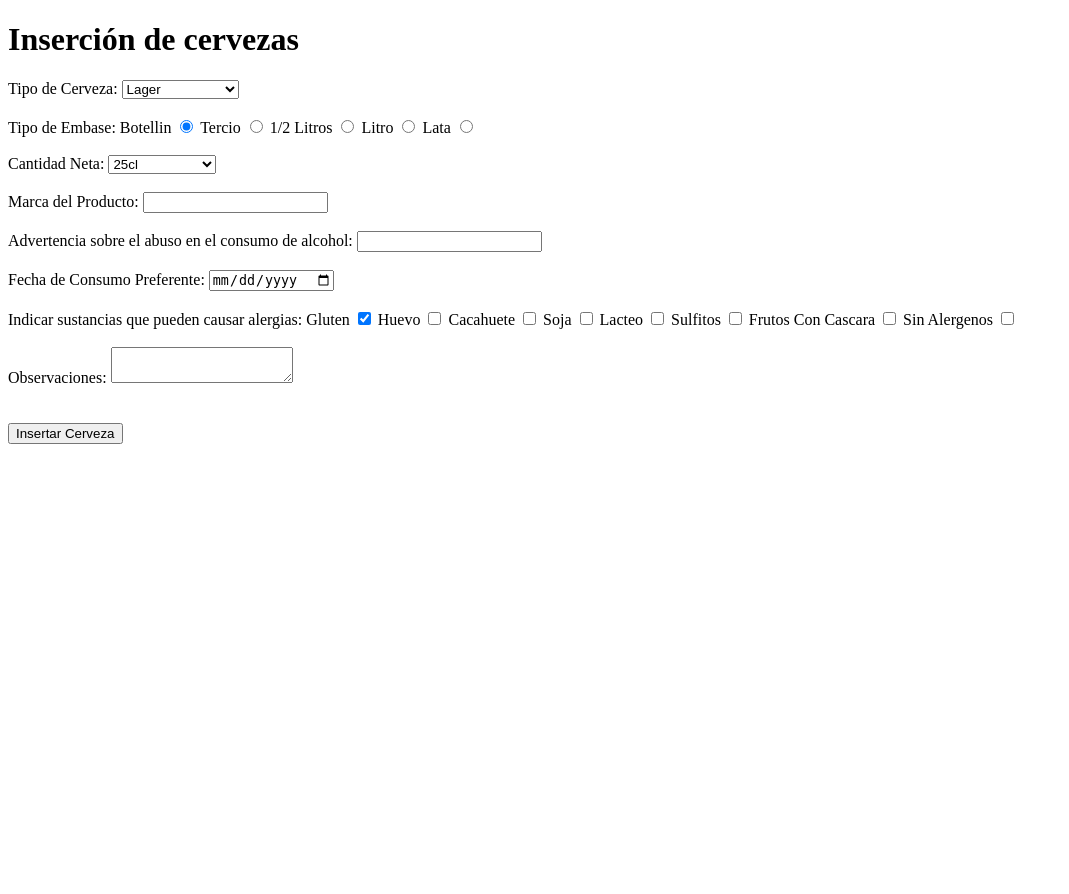
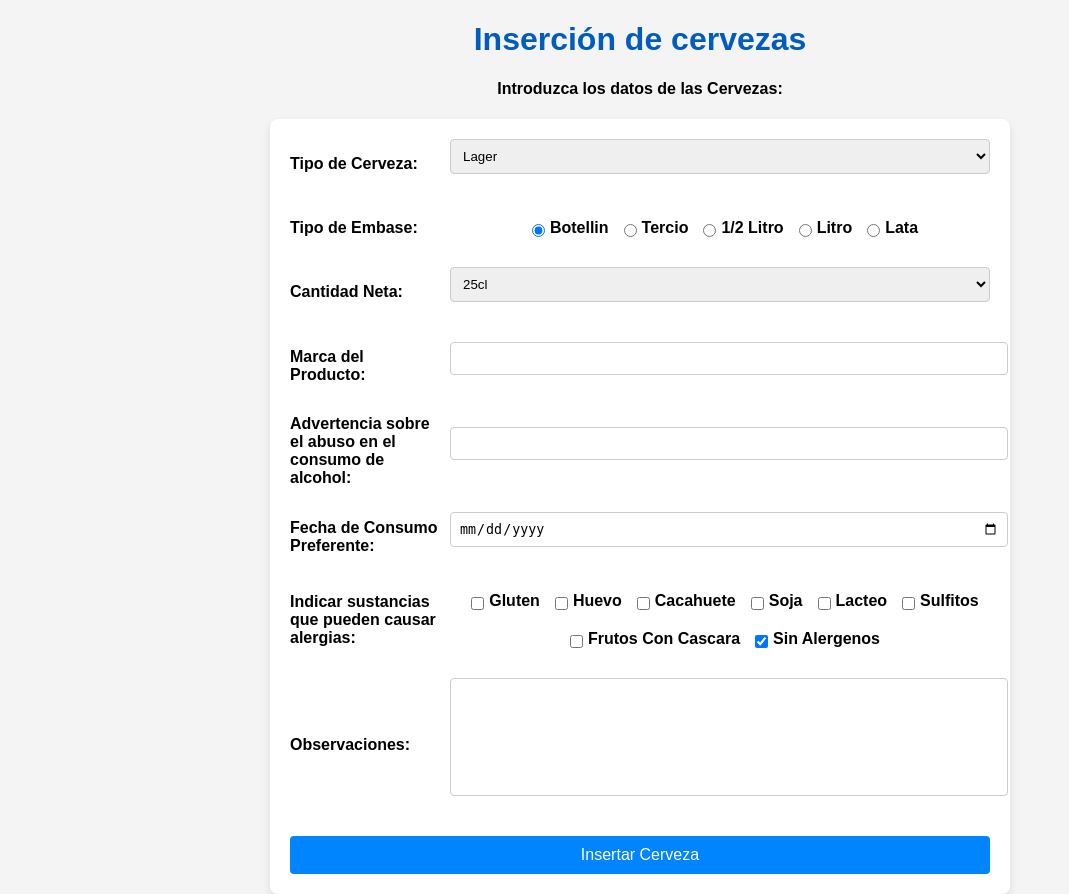
Before and after one commit to rarias1898/entornoservidorPHP, a PHP site: page /cervezas/index.php in a window 1280 px wide. Shown: the whole page, without its empty margins (0-1069 px from the left). Before the commit the page ends 444 px from the top, so only its background shows below. Run offline with PHP 8.4, Linux system fonts and the light colour scheme.

Commit message:
Terminado ej de las cervezas

```diff
--- a/cervezas/index.php
+++ b/cervezas/index.php
@@ -3,12 +3,16 @@
 <head>
   <meta charset="UTF-8">
   <meta name="viewport" content="width=device-width, initial-scale=1.0">
+  <link rel="stylesheet" href="./styles/styles.css">
   <title>Cervezas</title>
 </head>
 <body>
   <h1>Inserción de cervezas</h1>
 
+  <h4>Introduzca los datos de las Cervezas:</h4>
+
   <form action="listaCervezas.php" method="post">
+    <div class="form-group">
       <label for="tipoCerveza">Tipo de Cerveza: </label>
       <select name="tipoCerveza" id="">
         <option value="Lager">Lager</option>
@@ -28,87 +32,91 @@
         <option value="Weisbier">Weisbier</option>
         <option value="Witbier">Witbier</option>
       </select>
+    </div>
 
-    <br><br>
+    <div class="form-group">
+      <label for="tipoEmbase">Tipo de Embase: </label>
+      <div class="radio-group">
+        <input type="radio" name="tipo" id="tipo1" value="Botellin" checked>
+        <label for="botellin">Botellin</label>
 
-    <label for="tipoEmbase">Tipo de Embase: </label>
-    <label for="botellin">Botellin</label>
-    <input type="radio" name="tipo" id="tipo1" value="Botellin" checked>
+        <input type="radio" name="tipo" id="tipo2" value="Tercio">
+        <label for="tercio">Tercio</label>
 
-    <label for="tercio">Tercio</label>
-    <input type="radio" name="tipo" id="tipo2" value="Tercio">
+        <input type="radio" name="tipo" id="tipo3" value="1/2 litro">
+        <label for="1/2litro">1/2 Litro</label>
 
-    <label for="1/2litro">1/2 Litros</label>
-    <input type="radio" name="tipo" id="tipo3" value="1/2 litro">
+        <input type="radio" name="tipo" id="tipo4" value="Litro">
+        <label for="litro">Litro</label>
 
-    <label for="litro">Litro</label>
-    <input type="radio" name="tipo" id="tipo4" value="Litro">
+        <input type="radio" name="tipo" id="tipo5" value="Lata">
+        <label for="lata">Lata</label>
+      </div>
+    </div>
 
-    <label for="lata">Lata</label>
-    <input type="radio" name="tipo" id="tipo5" value="Lata">
-
-    <br><br>
-
+    <div class="form-group">
       <label for="cantidadNeta">Cantidad Neta: </label>
       <select name="cantidadNeta" id="">
         <option value="25cl">25cl</option>
         <option value="33cl">33cl</option>
         <option value="1litro">1 Litro</option>
         <option value="1/2litro">1/2 Litro</option>
-      <option value="2litro">2 Litro</option>
+        <option value="2litro">2 Litros</option>
         <option value="barril25litro">Barril 25 Litros</option>
       </select>
+    </div>
 
-    <br><br>
-
+    <div class="form-group">
       <label for="marca">Marca del Producto: </label>
       <input type="text" name="marca" id="">
+    </div>
 
-    <br><br>
-
+    <div class="form-group">
       <label for="advertencia">Advertencia sobre el abuso en el consumo de alcohol: </label>
       <input type="text" name="advertencia" id="">
+    </div>
 
-    <br><br>
-
+    <div class="form-group">
       <label for="consumoPreferente">Fecha de Consumo Preferente: </label>
       <input type="date" name="consumoPreferente" id="">
+    </div>
 
-    <br><br>
+    <div class="form-group">
+      <label for="alergenos">Indicar sustancias que pueden causar alergias: </label>
+      <div class="checkbox-group">
+        <input type="checkbox" name="aler[]" id="gluten" value="Gluten">
+        <label for="gluten">Gluten</label>
 
-    <label for="alergenos">Indicar sustancias que pueden causar alergias: </label>
-    <label for="gluten">Gluten</label>
-    <input type="checkbox" name="aler" id="gluten" value="Gluten" checked>
+        <input type="checkbox" name="aler[]" id="huevo" value="Huevo">
+        <label for="huevo">Huevo</label>
 
-    <label for="huevo">Huevo</label>
-    <input type="checkbox" name="aler" id="huevo" value="Huevo">
+        <input type="checkbox" name="aler[]" id="cacahuete" value="Cacahuete">
+        <label for="cacahuete">Cacahuete</label>
 
-    <label for="cacahuete">Cacahuete</label>
-    <input type="checkbox" name="aler" id="cacahuete" value="Cacahuete">
+        <input type="checkbox" name="aler[]" id="soja" value="Soja">
+        <label for="soja">Soja</label>
 
-    <label for="soja">Soja</label>
-    <input type="checkbox" name="aler" id="soja" value="Soja">
+        <input type="checkbox" name="aler[]" id="lacteo" value="Lacteo">
+        <label for="lacteo">Lacteo</label>
 
-    <label for="lacteo">Lacteo</label>
-    <input type="checkbox" name="aler" id="lacteo" value="Lacteo">
+        <input type="checkbox" name="aler[]" id="sulfitos" value="Sulfitos">
+        <label for="sulfitos">Sulfitos</label>
 
-    <label for="sulfitos">Sulfitos</label>
-    <input type="checkbox" name="aler" id="sulfitos" value="Sulfitos">
+        <input type="checkbox" name="aler[]" id="fcascara" value="Frutos con Cascara">
+        <label for="fcascara">Frutos Con Cascara</label>
 
-    <label for="fcascara">Frutos Con Cascara</label>
-    <input type="checkbox" name="aler" id="fcascara" value="Frutos con Cascara">
+        <input type="checkbox" name="aler[]" id="sinAlergenos" value="Sin Alergenos" checked>
+        <label for="sinAlergenos">Sin Alergenos</label>
+      </div>
+    </div>
 
-    <label for="sinAlergenos">Sin Alergenos</label>
-    <input type="checkbox" name="aler" id="sinAlergenos" value="Sin Alergenos">
-
-    <br><br>
-
+    <div class="form-group">
       <label for="observaciones">Observaciones: </label>
       <textarea name="observaciones" id=""></textarea>
-
-    <br><br><br>
+    </div>
 
     <input type="submit" value="Insertar Cerveza">
   </form>
 </body>
+
 </html>
--- /dev/null
+++ b/cervezas/styles/styles.css
@@ -0,0 +1,106 @@
+body {
+  font-family: Arial, sans-serif;
+  background-color: #f4f4f4;
+  margin: 0;
+  padding: 0;
+}
+
+h1 {
+  text-align: center;
+  color: #005cbf;
+}
+
+h4 {
+  text-align: center;
+}
+
+form {
+  max-width: 700px;
+  margin: 0 auto;
+  padding: 20px;
+  background-color: white;
+  border-radius: 8px;
+  box-shadow: 0 4px 8px rgba(0, 0, 0, 0.1);
+}
+
+label {
+  font-weight: bold;
+  margin-bottom: 5px;
+  display: block;
+}
+
+input[type="text"], input[type="date"], select, textarea {
+  width: 100%;
+  padding: 8px;
+  margin-bottom: 20px;
+  border: 1px solid #ccc;
+  border-radius: 4px;
+  resize: none;
+}
+
+textarea {
+  height: 100px;
+}
+
+input[type="radio"], input[type="checkbox"] {
+  margin-right: 10px;
+}
+
+input[type="submit"] {
+  width: 100%;
+  background-color: #0085FF;
+  color: white;
+  padding: 10px;
+  border: none;
+  border-radius: 4px;
+  cursor: pointer;
+  font-size: 16px;
+}
+
+input[type="submit"]:hover {
+  background-color: #005cbf;
+}
+
+.br {
+  margin-bottom: 20px;
+}
+
+/* Alineación de radios y checkboxes */
+.radio-group, .checkbox-group {
+  display: flex;
+  flex-wrap: wrap;
+  justify-content: center;
+  align-items: center;
+  gap: 5px;
+
+}
+
+.checkbox-group label, .radio-group label {
+  display: flex;
+  align-items: center;
+}
+
+.checkbox-group input[type="checkbox"], .radio-group input[type="radio"] {
+  margin: 10px 0 10px 10px; /* Ajusta el margen según sea necesario */
+  vertical-align: middle; /* Asegura la alineación vertical */
+}
+
+/* Ajustes para alineación de elementos */
+.form-group {
+  display: grid;
+  grid-template-columns: 150px auto;
+  align-items: center;
+  gap: 10px;
+  margin-bottom: 20px;
+}
+
+.error-group {
+  max-width: 700px;
+  background-color: white;
+  border-radius: 8px;
+  box-shadow: 0 4px 8px rgba(0, 0, 0, 0.1);
+  margin: 2rem;
+  padding: 2rem;
+  display: flex;
+  flex-direction: column;
+}
```
Also changed, not shown: cervezas/listaCervezas.php (+13 -6 lines). Lines whose indentation alone changed are shown as unchanged.
